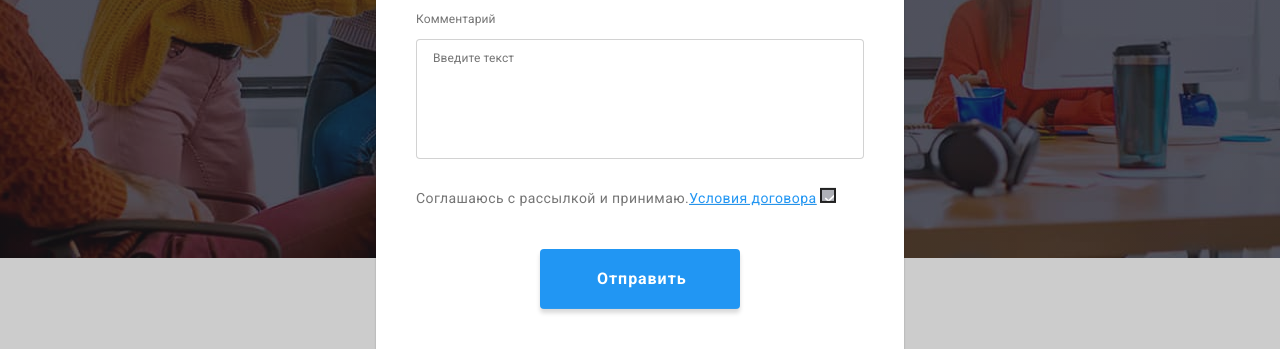
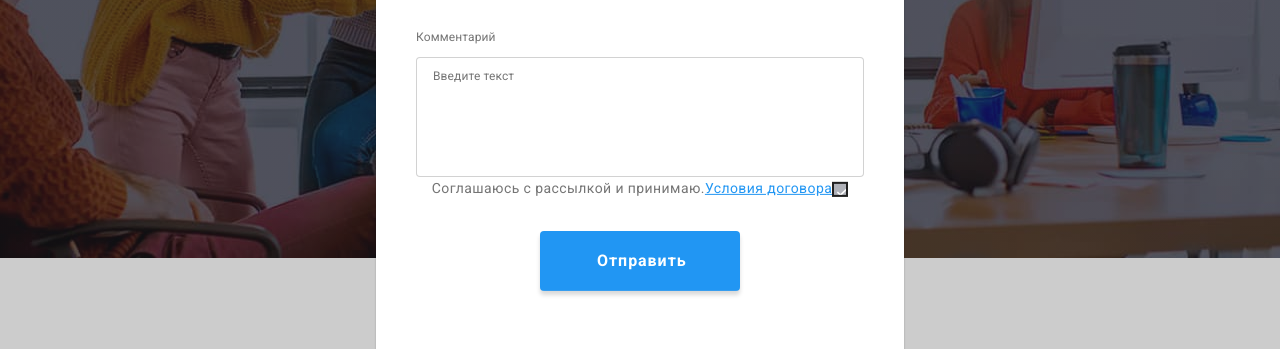
Before and after one commit to Alazardovich/goit-markup-hw-06, a plain HTML site: page index.html in a window 1280 px wide. Both pictures are taken after a click on the button "Заказать услугу". Shown: the part 423-772 px from the top of the page. Drawn offline with nearby package versions, Linux system fonts and the light colour scheme; files whose address does not match are found by name.

Commit message:
need add checkbox

```diff
--- a/css/styles.css
+++ b/css/styles.css
@@ -338,8 +338,10 @@ textarea:focus {
   line-height: 1.71;
   letter-spacing: 0.03em;
   color: #757575;
-
   margin: 0;
+  display: flex;
+  justify-content: center;
+  align-items: center;
 }
 .text-agreement-blue {
   padding: 0;
@@ -354,8 +356,8 @@ textarea {
 
 .license-form:checked + .icon-input {
   border-color: transparent;
-  background-color: var(--blue-clr);
-  background-image: url("../images/icons/icon-check.svg");
+  background-color: var(--accent-color);
+  background-image: url("../images/icons.svg/Vector\(1\)\(1\).svg");
   background-size: contain;
   background-origin: border-box;
 }
@@ -364,7 +366,7 @@ textarea {
   width: 16px;
   height: 15px;
   border: 2px solid #212121;
-  background-image: url(../images/icons.svg/Vector\(1\)\(1\).svg);
+  background-image: url("../images/icons.svg/Vector\(1\)\(1\).svg");
   background-color: #afb1b8;
   background-repeat: no-repeat;
 }
@@ -392,6 +394,7 @@ textarea {
   margin-left: 12px;
 } */
 .license-form {
+  display: inline-block;
   position: absolute;
   appearance: none;
 }
--- a/index.html
+++ b/index.html
@@ -90,7 +90,8 @@
                 </span>
 
 
-                <label for="agreement" class="text-agreement"><input class="license-form" id="agreement" type="checkbox" name="agreement" required checked />Соглашаюсь с рассылкой и принимаю.<u><a class="text-agreement-blue" href="">Условия договора</a></u>
+                <label for="agreement" class="text-agreement">
+                <input class="license-form" id="agreement" type="checkbox" name="agreement" value="agreement" required/>Соглашаюсь с рассылкой и принимаю.<a class="text-agreement-blue" href="">Условия договора</a>
                 <span class="icon-input"></span>
                 </label>
 
```
